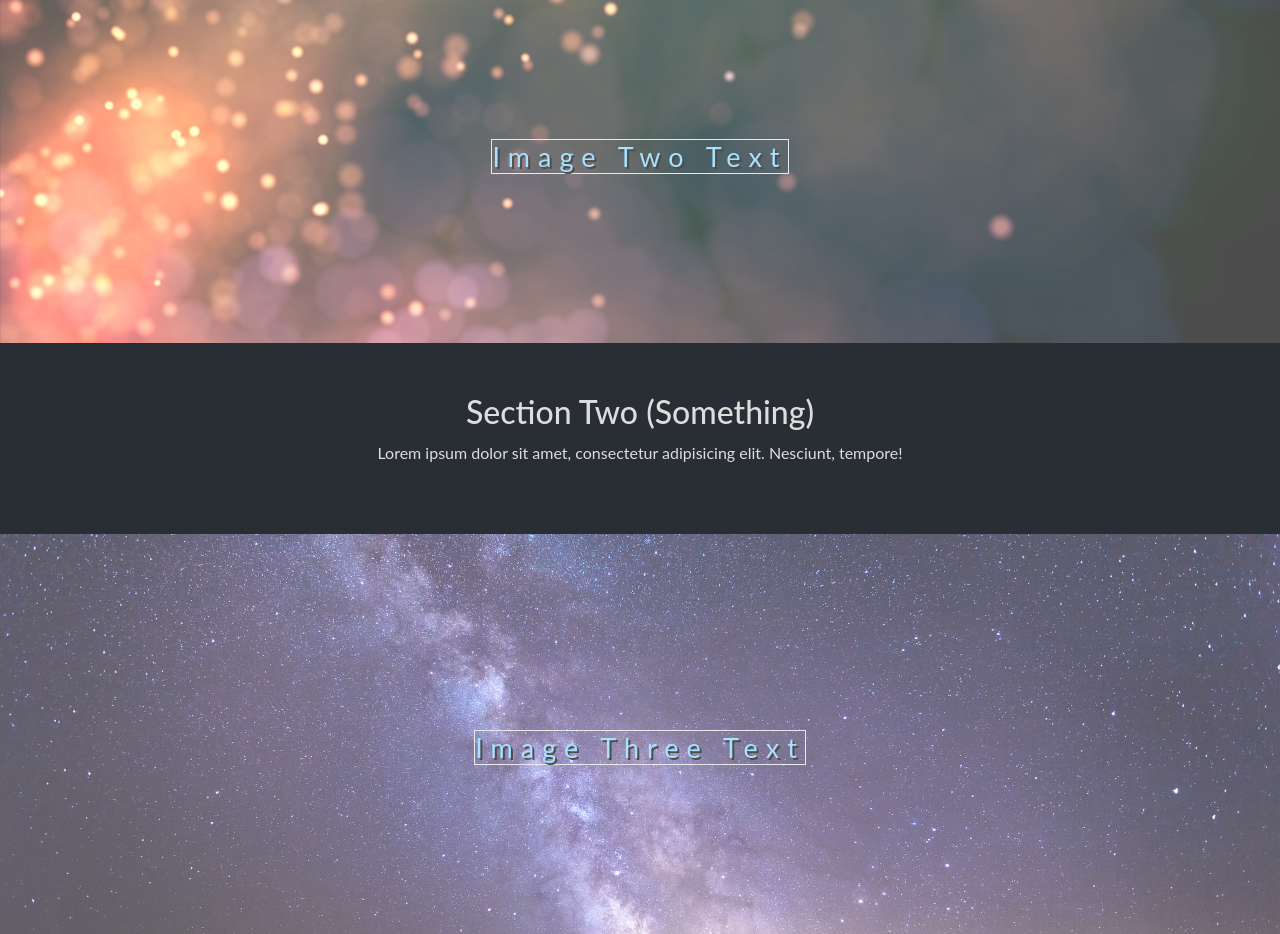
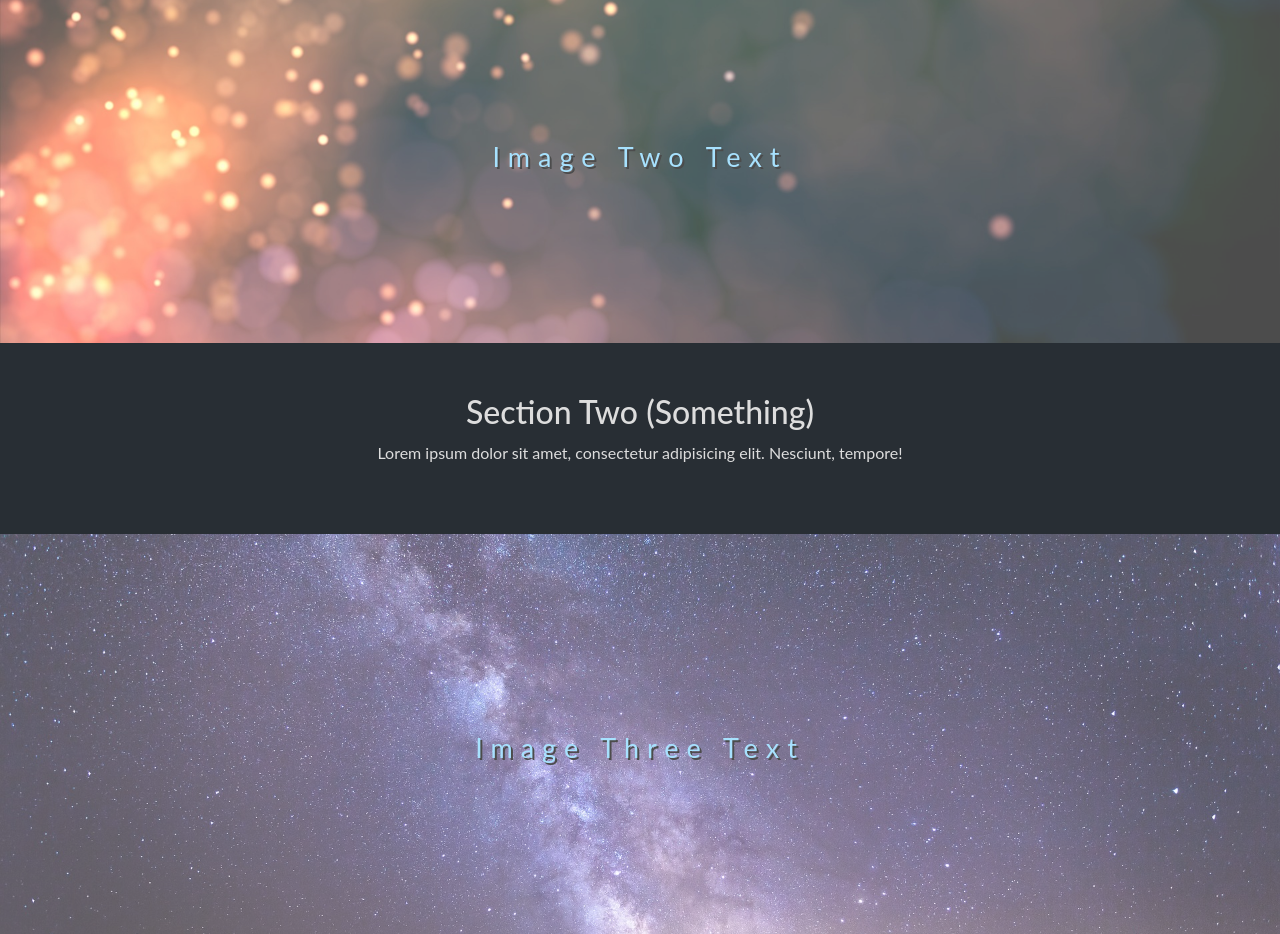
Before and after one commit to lienne/lienne.github.io, a plain HTML site: page index.html in a window 1280 px wide. Shown: the part 1106-2040 px from the top of the page. Drawn offline with nearby package versions, Linux system fonts and the light colour scheme.

Commit message:
Made text borders invisible

```diff
--- a/css/main.css
+++ b/css/main.css
@@ -84,15 +84,18 @@ body, html {
 	text-shadow: 2px 2px #010101;
 	font-size: 27px;
 	letter-spacing: 8px;
-
 }
 
-.ptext .border {
-	background-color: transparent;
+.ptext .border-main {
+	border-color: transparent;
 }
 
-.ptext .border.main {
-	/* padding-bottom: 22px; */
+.ptext .border-2 {
+	border-color: transparent;
+}
+
+.ptext .border-3 {
+	border-color: transparent;
 }
 
 /*
--- a/index.html
+++ b/index.html
@@ -13,7 +13,7 @@
 <body>
   <div class="pimg1">
     <div class="ptext">
-      <div class="border main" style="Fixed; top:-20px;">
+      <div class="border-main" style="Fixed; top:-20px;">
         <!-- You are my whole universe.
         Your breath becomes the radiant milky way. -->
         <h1>You are my whole universe.</h1>
@@ -31,7 +31,7 @@
 
   <div class="pimg2">
     <div class="ptext">
-      <span class="border">
+      <span class="border-2">
         Image Two Text
       </span>
     </div>
@@ -46,7 +46,7 @@
 
   <div class="pimg3">
     <div class="ptext">
-      <span class="border">
+      <span class="border-3">
         Image Three Text
       </span>
     </div>
@@ -61,10 +61,6 @@
 
   <div class="pimg1">
     <div class="ptext">
-      <span class="border">
-        <!-- <h1>You are my whole universe.</h1>
-        <h1>Your breath becomes the radiant milky way.</h1> -->
-      </span>
     </div>
   </div>
 
```
